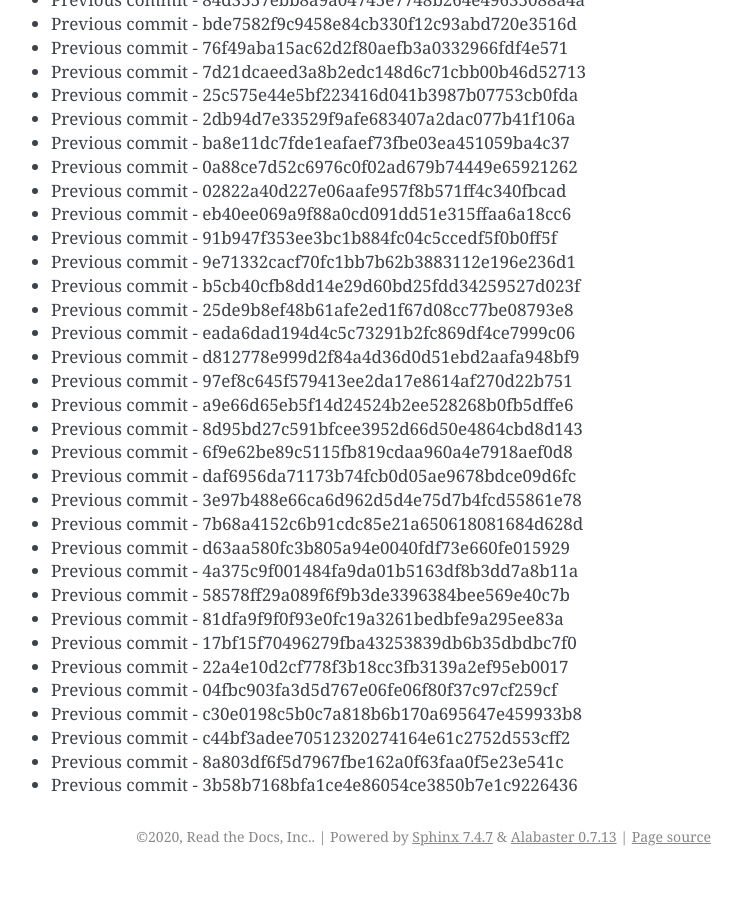
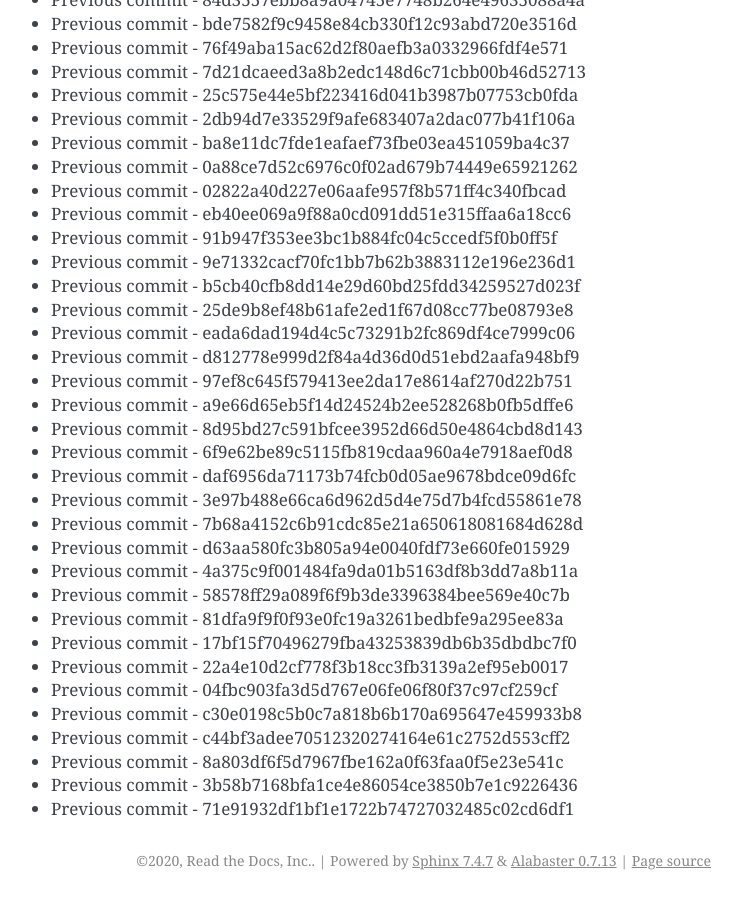
Before and after one commit to readthedocs/rtd-git-stresstest, a Sphinx documentation site: the page built from docs/updates.rst, in a window 1280 px wide and 900 px high, scrolled down 9365 px. Shown: the whole window, without its empty margins (399-1141 px from the left). Built offline with Sphinx 7.4.7, drawn with Linux system fonts in a browser that asks for light colours; before the commit the page ends 10241 px from its top, so only the background shows below that.

Commit message:
Generating commit from previous: 71e91932df1bf1e1722b74727032485c02cd6df1

```diff
--- a/docs/updates.rst
+++ b/docs/updates.rst
@@ -425,3 +425,4 @@ It can be tested for any performance characteristics.
 * Previous commit - c44bf3adee70512320274164e61c2752d553cff2
 * Previous commit - 8a803df6f5d7967fbe162a0f63faa0f5e23e541c
 * Previous commit - 3b58b7168bfa1ce4e86054ce3850b7e1c9226436
+* Previous commit - 71e91932df1bf1e1722b74727032485c02cd6df1
```
